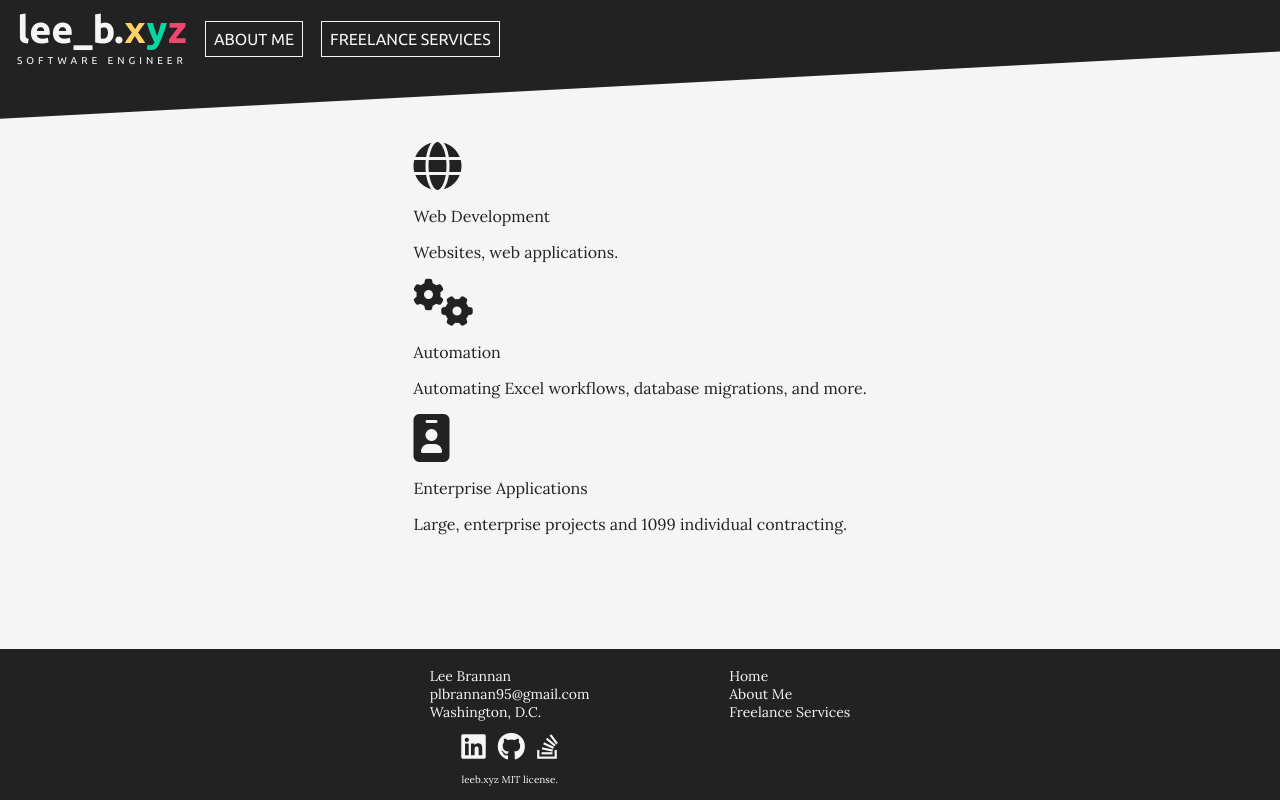
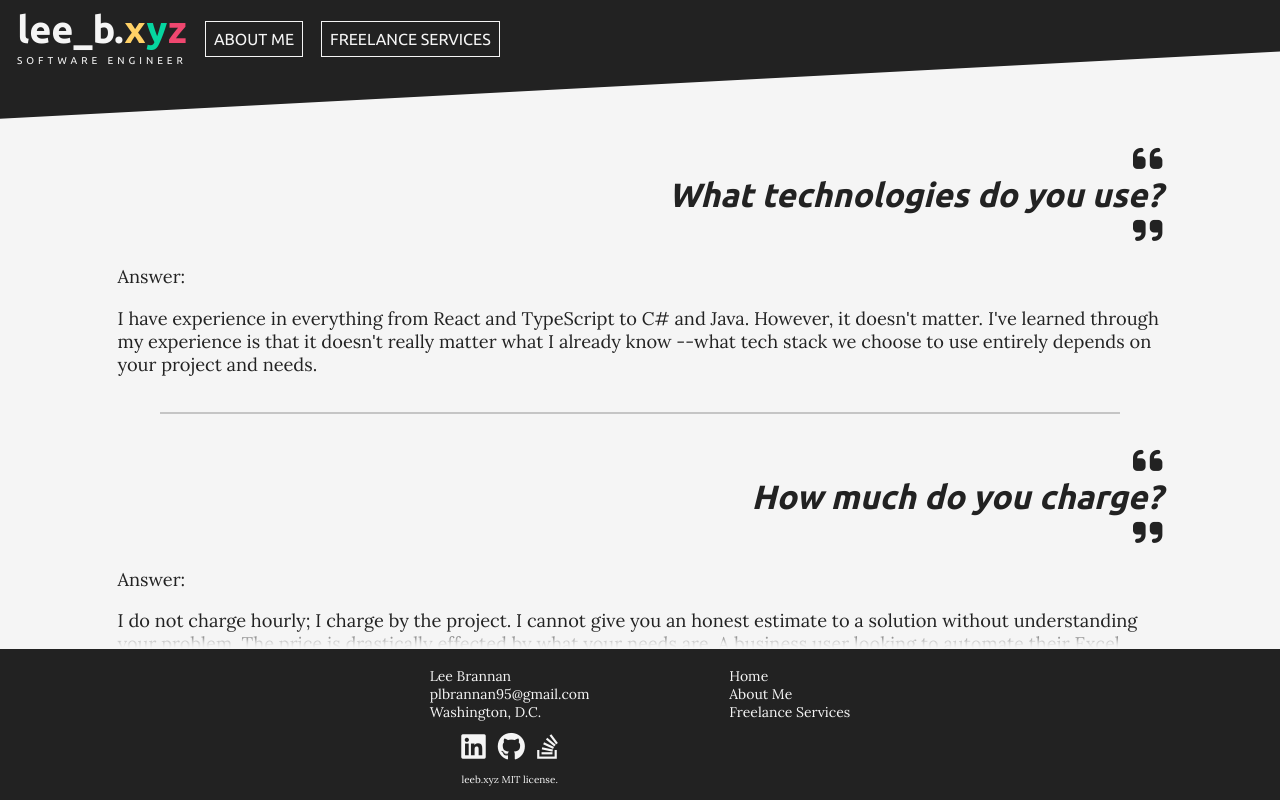
Before and after one commit to bananabrann/leeb.xyz, a React (Create React App) app: page /freelance in a window 1280 px wide. Built offline with nearby package versions, Linux system fonts and the light colour scheme.

Commit message:
Add basic FaqItem with styling

```diff
--- /dev/null
+++ b/src/Components/Freelance/FaqItem/FaqItem.scss
@@ -0,0 +1,26 @@
+@import "../../../styles/mixins";
+@import "../../../styles/colors";
+
+.FaqItem {
+    .question-container {
+        @include flex(column, center, flex-end);
+        font-size: calc( 2vw + 8px);
+        font-weight: 700;
+        font-style: italic;
+    }
+
+    .answer-container {
+        @include standard-dynamic-text-sizing();
+    }
+
+    .readmore-container {
+        @include standard-dynamic-text-sizing();
+
+        .readmore-title {
+            @include flex();
+            color: $red;
+            text-decoration: underline;
+            cursor: pointer;
+        }
+    }
+}
--- /dev/null
+++ b/src/Components/Freelance/FaqItem/FaqItem.tsx
@@ -0,0 +1,50 @@
+import React, { useState } from "react";
+import Separator from "../../Separator/Separator";
+import "./FaqItem.scss";
+
+interface IFaqItemProps {
+    question: string;
+    answer: string;
+    readMoreTitle?: string;
+    readMoreBody?: string;
+}
+
+const FaqItem: React.FC<any> = (props: IFaqItemProps) => {
+    const [isReadMoreDisplayed, setIsReadMoreDisplayed] = useState<boolean>(
+        false
+    );
+
+    function handleDisplayReadMore() {
+        setIsReadMoreDisplayed(!isReadMoreDisplayed);
+    }
+
+    return (
+        <div className="FaqItem">
+            <div className="question-container">
+                <i className="fas fa-quote-left fa-1x"></i>
+                <div>{props.question}</div>
+                <i className="fas fa-quote-right fa-1x"></i>
+            </div>
+
+            <div className="answer-container">
+                <p className="answer-prefix">Answer: </p>
+                <p>{props.answer}</p>
+            </div>
+
+            <div className="readmore-container">
+                <p className="readmore-title" onClick={handleDisplayReadMore}>
+                    {props.readMoreTitle}
+                </p>
+                {isReadMoreDisplayed ? (
+                    <p className="readmore-body">{props.readMoreBody}</p>
+                ) : (
+                    <div />
+                )}
+            </div>
+
+            <Separator />
+        </div>
+    );
+};
+
+export default FaqItem;
--- a/src/Components/Freelance/Freelance.scss
+++ b/src/Components/Freelance/Freelance.scss
@@ -7,4 +7,9 @@
         width: 80vw;
         max-width: 800px;
     }
+
+    .wide-content {
+        width: 90vw;
+        max-width: 1045px;
+    }
 }
--- a/src/Components/Freelance/Freelance.tsx
+++ b/src/Components/Freelance/Freelance.tsx
@@ -1,4 +1,5 @@
 import React from "react";
+import FaqItem from "./FaqItem/FaqItem";
 import Footer from "../Footer/Footer";
 import Header from "../Header/Header";
 import "./Freelance.scss";
@@ -8,65 +9,20 @@ const Freelance: React.FC<any> = () => {
         <div className="Freelance">
             <Header />
 
-            <div className="content">
-            </div>
+            <div className="content"></div>
 
-            <div className="services-row">
-                <div className="service-card">
-                    <div className="left">
-                        <i className="fas fa-globe fa-3x"></i>
-                    </div>
+            <div className="wide-content">
+                <FaqItem
+                    question="What technologies do you use?"
+                    answer="I have experience in everything from React and TypeScript to C# and Java. However, it doesn't matter. I've learned through my experience is that it doesn't really matter what I already know --what tech stack we choose to use entirely depends on your project and needs."
+                />
 
-                    <div className="right">
-                        <div className="upper">
-                            <p>Web Development</p>
-                        </div>
-
-                        <div className="lower">
-                            <p>Websites, web applications.</p>
-                        </div>
-                    </div>
-                </div>
-
-                <div className="service-card">
-                    <div className="left">
-                        <i className="fas fa-cogs fa-3x"></i>
-                    </div>
-
-                    <div className="right">
-                        <div className="upper">
-                            <p>Automation</p>
-                        </div>
-
-                        <div className="lower">
-                            <p>
-                                Automating Excel workflows, database migrations,
-                                and more.
-                            </p>
-                        </div>
-                    </div>
-                </div>
-
-                <div className="service-card">
-                    <div className="left">
-                        <i className="fas fa-id-badge fa-3x"></i>
-                    </div>
-
-                    <div className="right">
-                        <div className="upper">
-                            <p>Enterprise Applications</p>
-                        </div>
-
-                        <div className="lower">
-                            <p>
-                                Large, enterprise projects and 1099 individual
-                                contracting.
-                            </p>
-                        </div>
-                    </div>
-
-                    {/* <i class="fas fa-globe"></i> */}
-                </div>
+                <FaqItem
+                    question="How much do you charge?"
+                    answer="I do not charge hourly; I charge by the project. I cannot give you an honest estimate to a solution without understanding your problem. The price is drastically effected by what your needs are. A business user looking to automate their Excel worksheets might be $100, while a complex, enterprise eCommerce website might be several thousand. Let's talk about what your specific needs are."
+                    readMoreTitle="But what about IT support and 1099 indepent, enterprise contractors?"
+                    readMoreBody="I do not offer IT support as a service. If you have problems or questions with a product I provided to you, that's free of charge. If you're a recruiter or other person who is looking for a temporary hourly developer for their product team, please reach out for me for rate negotiation."
+                />
             </div>
 
             <Footer />
--- a/src/styles/_mixins.scss
+++ b/src/styles/_mixins.scss
@@ -6,6 +6,10 @@
     flex-direction: $direction;
     justify-content: $justify;
     align-items: $align;
+}
+
+@mixin standard-dynamic-text-sizing($base: 16px) {
+    font-size: calc(16px + 0.175vw);
 }
 
 @mixin standard-transitions() {
```
